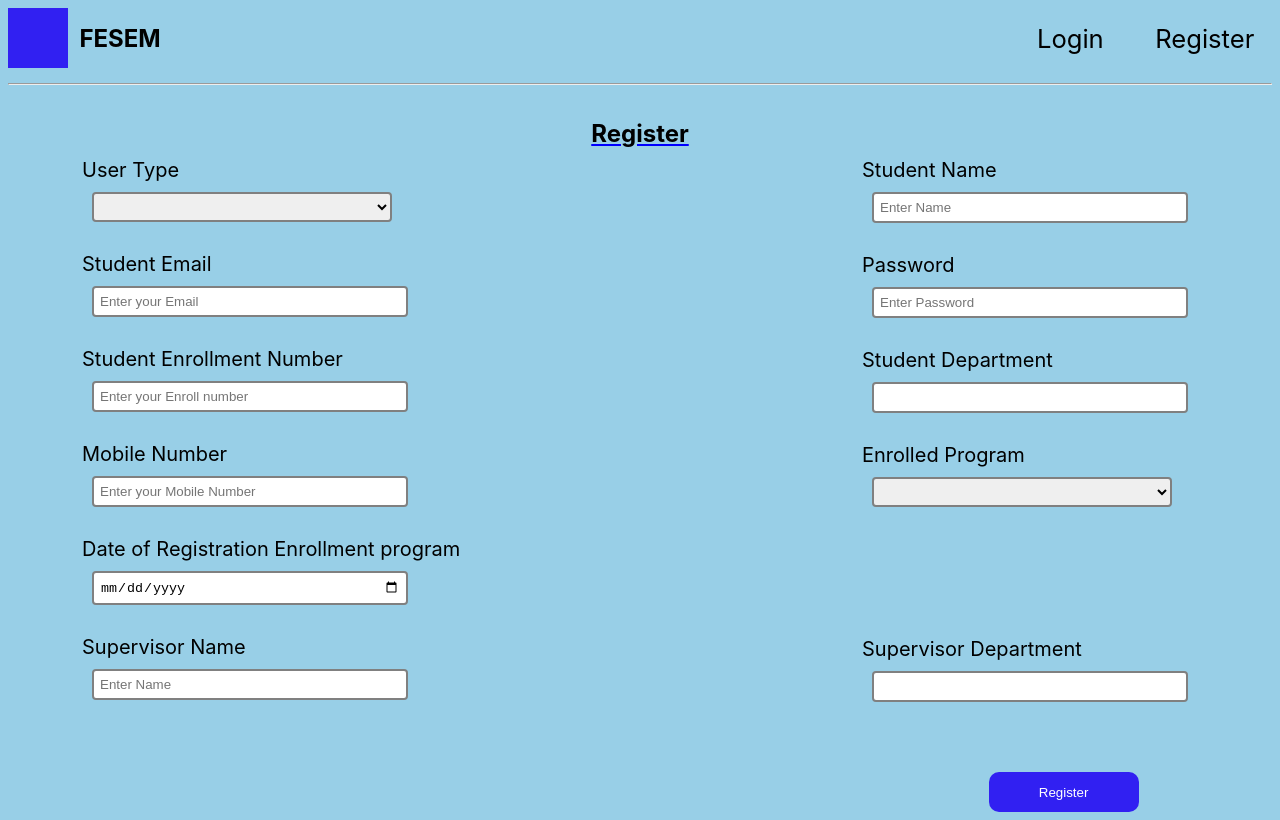
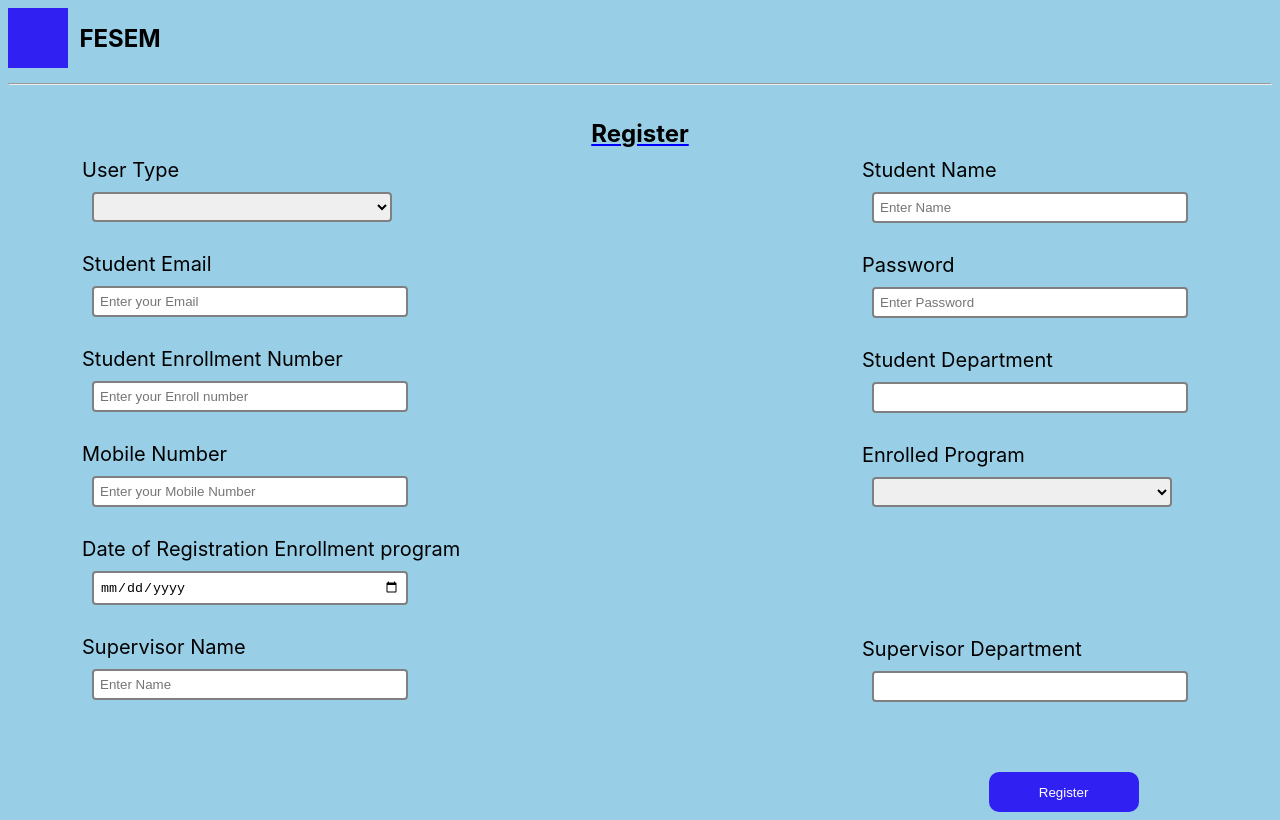
Before and after one commit to subhadip001/fesem-client, a React (Vite) app: page /register in a window 1280 px wide. Built offline with nearby package versions, Linux system fonts and the light colour scheme.

Commit message:
Update Header.jsx

```diff
--- a/src/components/Header/Header.jsx
+++ b/src/components/Header/Header.jsx
@@ -9,10 +9,7 @@ function Header() {
           <div className="logo"></div>
           <h1>FESEM</h1>
         </div>
-        <div className="links">
-          <a href="/login">Login</a>
-          <a href="/register">Register</a>
-        </div>
+
       </div>
       <hr />
     </>
```
